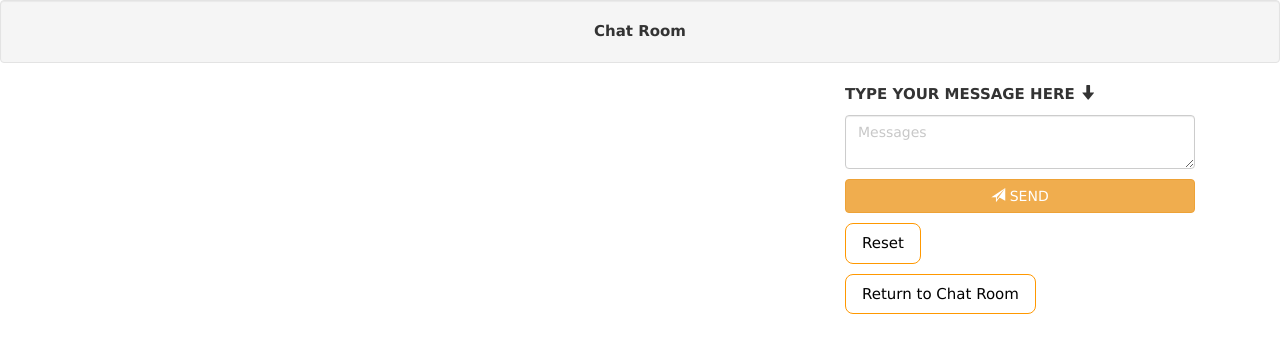
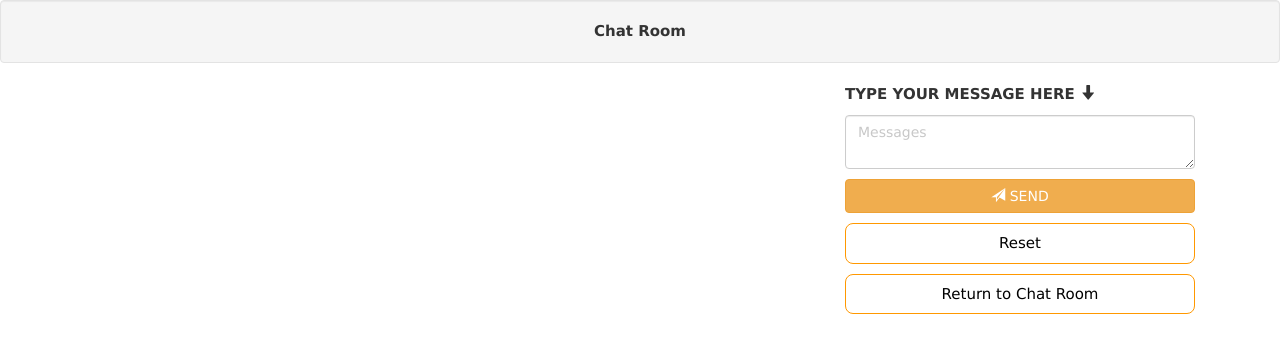
Before and after one commit to Peristratus/cafe-flask-app, a Flask app: page /chatapp in a window 1280 px wide. Shown: the top 353 px of the page. Run offline with Flask 2, Linux system fonts and the light colour scheme; the visitor is signed in with stand-in values (Sample User, id 1); some libraries are stand-ins or nearby versions.

Commit message:
adding the styles to for reset and return to chat room btn

```diff
--- a/static/css/style2.css
+++ b/static/css/style2.css
@@ -40,7 +40,7 @@
 
 }
 
-a{
+.w3-btn{
 
-  text-decoration: none;
+   width: 350px;
 }
```
